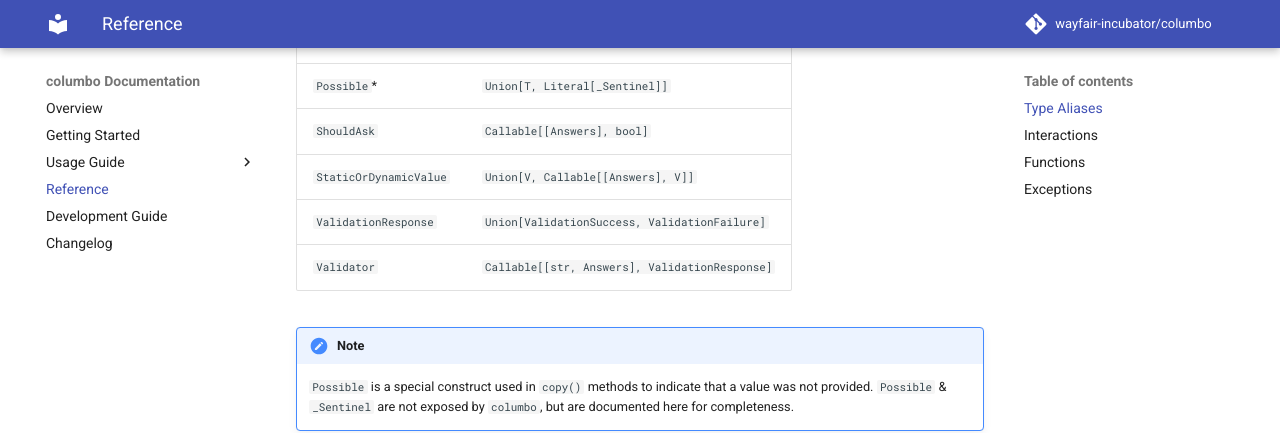
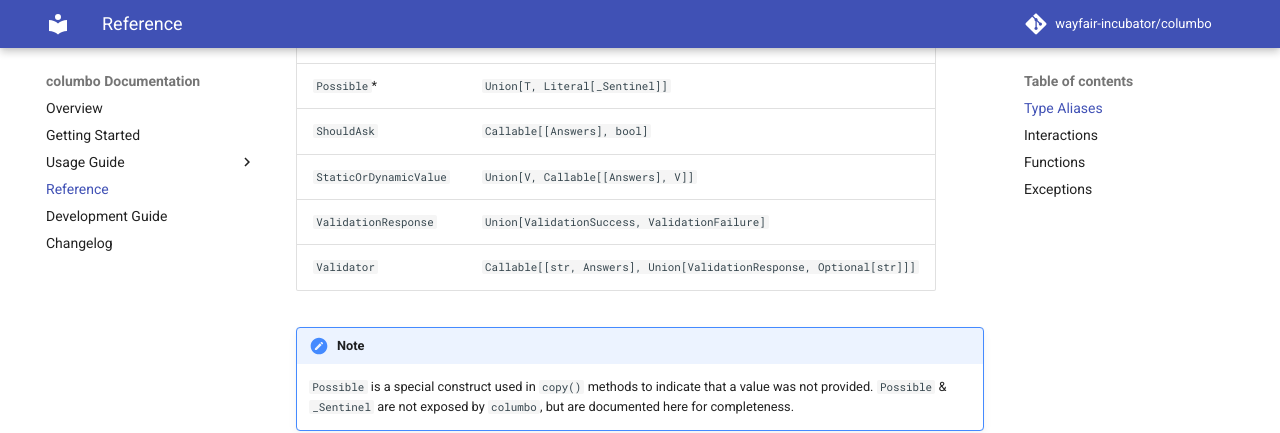
Before and after one commit to plannigan/columbo, an MkDocs documentation site: the page built from docs/api.md, in a window 1280 px wide and 900 px high, scrolled down 508 px. Shown: the top 433 px of the window. Built offline with MkDocs 1.6.1 and Material for MkDocs 9.7.7, drawn with Linux system fonts in a browser that asks for light colours; comment, search, counter and statistics services are not loaded.

```diff
--- a/docs/api.md
+++ b/docs/api.md
@@ -16,7 +16,7 @@ library. The following table defines the aliases that are used.
 | `ShouldAsk` | `Callable[[Answers], bool]` |
 | `StaticOrDynamicValue` | `Union[V, Callable[[Answers], V]]` |
 | `ValidationResponse` | `Union[ValidationSuccess, ValidationFailure]` |
-| `Validator` | `Callable[[str, Answers], ValidationResponse]` |
+| `Validator` | `Callable[[str, Answers],  Union[ValidationResponse,  Optional[str]]]` |
 
 !!! note
     `Possible` is a special construct used in `copy()` methods to indicate that a value was not
```
